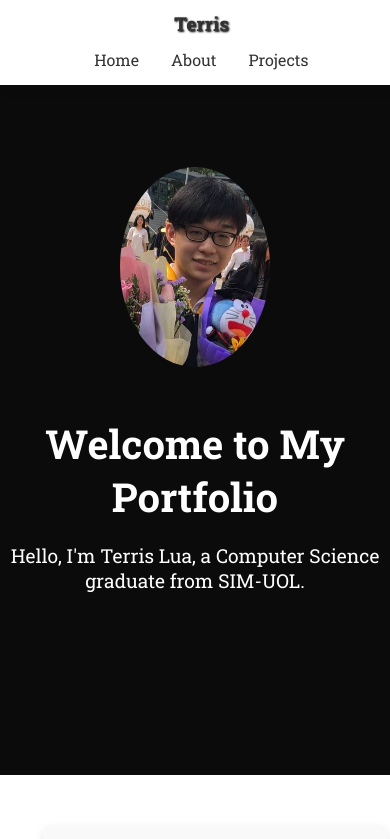
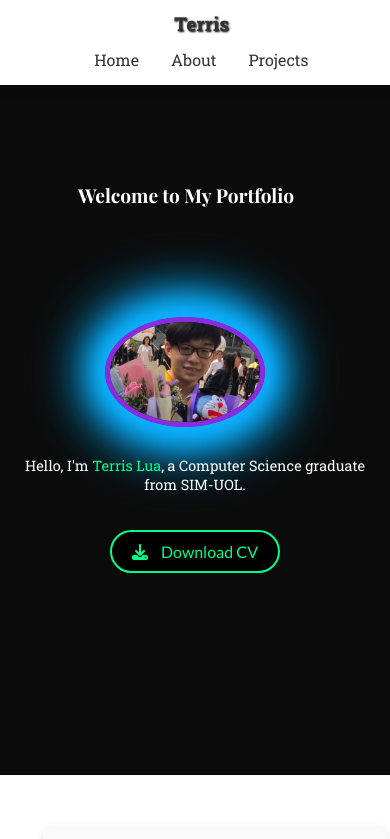
Before and after one commit to TerrisLua/PortfolioWebsite, a React (Create React App) app: page / in a window 390 px wide. Shown: the top 839 px of the page. Built offline with nearby package versions, Linux system fonts and the light colour scheme.

Commit message:
New styling

```diff
--- a/package.json
+++ b/package.json
@@ -4,6 +4,8 @@
   "private": true,
   "dependencies": {
     "@fortawesome/fontawesome-free": "^6.5.2",
+    "@fortawesome/free-solid-svg-icons": "^6.5.2",
+    "@fortawesome/react-fontawesome": "^0.2.2",
     "@testing-library/jest-dom": "^5.17.0",
     "@testing-library/react": "^13.4.0",
     "@testing-library/user-event": "^13.5.0",
--- a/public/index.html
+++ b/public/index.html
@@ -9,6 +9,7 @@
       href="https://cdnjs.cloudflare.com/ajax/libs/font-awesome/5.15.4/css/all.min.css"
     />
     <link href="https://fonts.googleapis.com/css2?family=Roboto+Slab:wght@400;600;700&display=swap" rel="stylesheet">
+    <link href="https://fonts.googleapis.com/css2?family=Lato:wght@400;700&family=Playfair+Display:wght@700&display=swap" rel="stylesheet">
     <link rel="stylesheet" href="https://cdnjs.cloudflare.com/ajax/libs/font-awesome/5.15.3/css/all.min.css" integrity="sha384-SZXxX4whJ79/gErwcOYf6q2zYoiZ+K2V9lK5bK2EJTh4pz/rW1i5Y8WfTtQ3TqZW" crossorigin="anonymous">
 
 
--- a/src/components/Experience.css
+++ b/src/components/Experience.css
@@ -51,7 +51,6 @@ body {
 }
 
 .experience-box:hover {
-  transform: scale(1.05);
   font-size: 1.1em; /* Optional: scale text slightly */
 }
 
@@ -59,6 +58,20 @@ body {
   font-size: 0.6em;
   color: #00ff89;
   margin-bottom: 10px;
+}
+
+.skills-list {
+  list-style-type: none;
+  padding: 0;
+}
+
+.skills-list li {
+  display: inline-block;
+  margin-right: 10px;
+  padding: 5px 10px;
+  background-color: #000;
+  border-radius: 5px;
+  margin-bottom: 5px;
 }
 
 .modal {
@@ -74,8 +87,6 @@ body {
   z-index: 1000;
 }
 
-
-
 .modal-content {
   background: #1e1e1e;
   padding: 20px;
@@ -83,6 +94,20 @@ body {
   max-width: 500px;
   width: 90%;
   position: relative;
+}
+
+.more-details-btn {
+  background-color: #00ff89;
+  color: #000;
+  border: none;
+  padding: 10px;
+  border-radius: 5px;
+  cursor: pointer;
+  margin-top: 10px; /* Add margin to position the button within the box */
+}
+
+.more-details-btn:hover {
+  background-color: #00d977;
 }
 
 .close-button {
--- a/src/components/Experience.js
+++ b/src/components/Experience.js
@@ -3,7 +3,7 @@ import './Experience.css';
 
 const experiences = [
   {
-    title: 'Junior Data Engineer, Synagie',
+    title: 'Junior Data Engineer',
     company: 'Synagie',
     date: 'May 2022 - Aug 2023',
     descriptions: [
@@ -11,6 +11,7 @@ const experiences = [
       'Collaborated with cross-functional teams to develop data models and warehouse solutions.',
       'Optimized SQL queries to enhance database performance and reduce processing time.'
     ],
+    skills: ['Python', 'SQL', 'ETL', 'Data Modeling', 'SQL Optimization', 'Dbeaver', 'Snowflake', 'Alibabacloud', 'Excel', 'Sharepoint', 'Lazada RESTful API']
   },
 ];
 
@@ -20,15 +21,20 @@ const Experience = () => {
   const closeModal = () => {
     setModalData(null);
   };
-
   return (
     <div className="experience-section">
       <div className="experience-grid">
         {experiences.map((exp, index) => (
-          <div key={index} className="experience-box" onClick={() => setModalData(exp)}>
+          <div key={index} className="experience-box">
             <span className="experience-date">{exp.date}</span>
             <h4>{exp.title}</h4>
             <p>{exp.company}</p>
+            <button
+              className="more-details-btn"
+              onClick={() => setModalData(exp)}
+            >
+              More Details
+            </button>
           </div>
         ))}
       </div>
@@ -44,6 +50,12 @@ const Experience = () => {
                 <li key={index}>{description}</li>
               ))}
             </ul>
+            <h4>Tools & Skills:</h4>
+            <ul className="skills-list">
+              {modalData.skills.map((skill, index) => (
+                <li key={index}>{skill}</li>
+              ))}
+            </ul>
           </div>
         </div>
       )}
--- a/src/components/HomePage.css
+++ b/src/components/HomePage.css
@@ -1,13 +1,30 @@
  /* HomePage.css */
  @import url('https://fonts.googleapis.com/css2?family=Roboto+Slab:wght@400;600;700&display=swap');
 
+ @keyframes glowing {
+  0% {
+    box-shadow: 0 0 5px #8a2be2, 0 0 10px #8a2be2, 0 0 15px #8a2be2, 0 0 20px #8a2be2, 0 0 25px #8a2be2, 0 0 30px #8a2be2, 0 0 35px #8a2be2, 0 0 40px #8a2be2;
+  }
+  50% {
+    box-shadow: 0 0 10px #ff00ff, 0 0 20px #ff00ff, 0 0 30px #ff00ff, 0 0 40px #ff00ff, 0 0 50px #ff00ff, 0 0 60px #ff00ff, 0 0 70px #ff00ff, 0 0 80px #ff00ff;
+  }
+  50% {
+    box-shadow: 0 0 15px #00bfff, 0 0 25px #00bfff, 0 0 35px #00bfff, 0 0 45px #00bfff, 0 0 55px #00bfff, 0 0 65px #00bfff, 0 0 75px #00bfff, 0 0 85px #00bfff;
+  }
+  75% {
+    box-shadow: 0 0 10px #ff00ff, 0 0 20px #ff00ff, 0 0 30px #ff00ff, 0 0 40px #ff00ff, 0 0 50px #ff00ff, 0 0 60px #ff00ff, 0 0 70px #ff00ff, 0 0 80px #ff00ff;
+  }
+  100% {
+    box-shadow: 0 0 5px #8a2be2, 0 0 10px #8a2be2, 0 0 15px #8a2be2, 0 0 20px #8a2be2, 0 0 25px #8a2be2, 0 0 30px #8a2be2, 0 0 35px #8a2be2, 0 0 40px #8a2be2;
+  }
+}
 /* General styles */
 body, html {
   margin: 0;
   padding: 0;
   width: 100%;
   height: 100%;
-  font-family: 'Roboto Slab', serif;
+  font-family: 'Playfair Display', serif;
 }
 
 h3 {
@@ -26,13 +43,35 @@ a:hover {
 }
 
 .heading {
-  font-size: 2.5rem;
-  margin-bottom: 20px;
+  font-family: 'Playfair Display', serif;
+  font-size: 3rem; /* Adjust size as needed */
+  color: #ffffff; /* Adjust color as needed */
+  position: absolute; /* Position it absolutely */
+  top: 20%; /* Adjust this value to position it at the top of your DP */
+  left: 35%; /* Center it horizontally */
+  transform: translateX(-50%); /* Adjust position to be centered */
 }
 
 .paragraph {
   font-size: 1.2rem;
   margin-bottom: 15px;
+}
+
+.profile-pic-container {
+  display: flex;
+  align-items: center;
+  height: 100vh; /* Ensure it takes up the full viewport height */
+  background: linear-gradient(135deg, #1f1f1f, #121212); /* Background gradient */
+}
+
+.profile-pic {
+  width: 150px;
+  height: 150px;
+  border-radius: 50%;
+  object-fit: cover;
+  border: 5px solid #8a2be2; /* Initial border color */
+  animation: glowing 5s infinite; /* Apply the animation */
+  margin-right: 50px; /* Add margin to the right to separate from text */
 }
 
 .button {
@@ -46,8 +85,36 @@ a:hover {
   transition: background-color 0.3s;
 }
 
+.highlight {
+  color: #00ff89; /* Green color for highlight */
+}
+
 .button:hover {
   background-color: #0056b3;
+}
+
+.resume-button {
+  display: inline-block;
+  padding: 10px 20px;
+  font-size: 1rem;
+  font-family: 'Lato', sans-serif;
+  color: #00ff89; /* Green text color */
+  background-color: #000; /* Black background */
+  border: 2px solid #00ff89; /* Green border */
+  border-radius: 25px; /* Rounded corners */
+  text-decoration: none;
+  transition: background-color 0.3s, color 0.3s, border-color 0.3s;
+  margin-top: 20px; /* Add margin for spacing */
+}
+
+.resume-button:hover {
+  background-color: #00ff89; /* Green background on hover */
+  color: #000; /* Black text on hover */
+  border-color: #000; /* Black border on hover */
+}
+
+.resume-button svg {
+  margin-right: 10px; /* Space between icon and text */
 }
 
 /* Section styles */
@@ -94,17 +161,9 @@ a:hover {
   margin-right: 70px; /* Increase margin to move text to the right */
 }
 
-.profile-pic {
-  width: 100%;
-  max-width: 250px;  /* Set a max size for the profile picture */
-  height: auto; /* Maintain aspect ratio */
-  border-radius: 50%;
-  object-fit: cover;
-  margin: 0 auto; /* Center align the image */
-}
-
 .home-text {
   max-width: 600px;
+  text-align: left;
 }
 
 /* Experience section */
@@ -457,25 +516,6 @@ a:hover {
   margin: 0 0 10px;
 }
 
-.project-card p {
-  margin: 0 0 20px;
-  color: #555;
-}
-
-.project-card a {
-  display: inline-block;
-  padding: 10px 20px;
-  color: #fff;
-  background: #007bff;
-  border-radius: 4px;
-  text-decoration: none;
-  transition: background 0.2s;
-}
-
-.project-card a:hover {
-  background: #0056b3;
-}
-
 /* Contact section */
 .contact-section {
   display: flex;
@@ -516,8 +556,6 @@ a:hover {
   color: #0056b3;
 }
 
-
-
 .contact-name {
   margin-top: 10px;
   font-size: 1.2em;
@@ -532,17 +570,50 @@ a:hover {
   }
 
   .home-image {
-    margin: 0 0 20px 0; /* Remove right margin and add bottom margin */
+    margin-bottom: 10px; /* Add bottom margin to separate from the text */
+  }
+
+  .resume-button {
+    display: inline-block;
+    width: auto; /* Make sure the button fits the content */
+    padding: 10px 20px;
+    margin: 0 auto; /* Center the button */
+  }
+
+  .home-text {
+    text-align: center;
+    max-width: 90%;
+  }
+
+  .home-text .heading {
+    font-size: 1.5rem; /* Adjust h1 font size for mobile */
+  }
+
+  .home-text .paragraph {
+    font-size: 1rem; /* Adjust paragraph font size for mobile */
+  }
+
+  .home-image {
+    margin-top: 10px; /* Add some margin to avoid overlapping with the navbar */
   }
 
   .profile-pic {
-    margin-left: 0; /* Reset margin for smaller screens */
+    width: 20px;
+    height: 20px;
+    margin-left: 100px; /* Reset margin for smaller screens */
+    margin-top: 100px;
   }
 
   .about-container {
     flex-direction: column;
     text-align: center;
     padding: 1em; /* Reduce padding for smaller screens */
+  }
+
+  .heading {
+    top: 20%; /* Adjust this value to position it at the top of your DP */
+    left: 20%; /* Center it horizontally */
+    transform: translateX(-50%); /* Adjust position to be centered */
   }
 
   .about-text {
@@ -560,11 +631,25 @@ a:hover {
   }
 
   .project-card {
-    max-width: 90%; /* Adjust max width for smaller screens */
+    max-width: 80%; /* Adjust max width for smaller screens */
   }
   .profile-pic {
     width: 150px; /* Adjust width for smaller screens */
-    height: 200px; /* Adjust height for smaller screens */
+    height: 100px; /* Adjust height for smaller screens */
     margin-left: 0 auto; /* Reset margin for smaller screens */
   }
 }
+
+@media (max-width: 480px) {
+  .home-text .heading {
+    font-size: 1.2rem; /* Further adjust h1 font size for smaller screens */
+  }
+
+  .home-text .paragraph {
+    font-size: 0.9rem; /* Further adjust paragraph font size for smaller screens */
+  }
+
+  .home-image {
+    margin-top: 15px; /* Increase margin for smaller screens */
+  }
+}
--- a/src/components/HomePage.js
+++ b/src/components/HomePage.js
@@ -8,7 +8,8 @@ import Projects from './Projects';
 import Experience from './Experience'; // Import the Experience component
 import Education from './Education';
 import Skills from './Skills';
-
+import { FontAwesomeIcon } from '@fortawesome/react-fontawesome';
+import { faDownload } from '@fortawesome/free-solid-svg-icons';
 
 
 const HomePage = () => {
@@ -86,7 +87,7 @@ const HomePage = () => {
           <div className="home-text">
             <motion.h1
               className="heading"
-              initial={{ opacity: 0, y: -50 }}
+              initial={{ opacity: 0, y: -200 }}
               animate={{ opacity: 1, y: 0 }}
               transition={{ duration: 1 }}
             >
@@ -96,10 +97,14 @@ const HomePage = () => {
               className="paragraph"
               initial={{ opacity: 0 }}
               animate={{ opacity: 1 }}
-              transition={{ delay: 0.5, duration: 1 }}
+              transition={{ delay: 1, duration: 1 }}
             >
-              Hello, I'm Terris Lua, a Computer Science graduate from SIM-UOL.
+              Hello, I'm <span className="highlight">Terris Lua</span>, a Computer Science graduate from SIM-UOL.
             </motion.p>
+            <br />
+              <a href="/assets/TerrisLuaResume.pdf" download className="resume-button">
+                <FontAwesomeIcon icon={faDownload} /> Download CV
+              </a>
           </div>
         </div>
       </div>
--- a/src/components/Projects.css
+++ b/src/components/Projects.css
@@ -1,3 +1,5 @@
+/* Projects.css */
+
 .projects-section {
   padding: 60px 0;
   background-color: #000000; /* Change background color to black */
@@ -64,15 +66,18 @@
 .project-link {
   display: inline-block;
   padding: 10px 20px;
-  background-color: #007bff;
-  color: #ffffff;
-  border-radius: 5px;
+  background-color: #000; /* Black background */
+  color: #00ff89; /* Green text color */
+  border: 2px solid #00ff89; /* Green border */
+  border-radius: 25px; /* Rounded corners */
   text-decoration: none;
-  transition: background-color 0.3s;
+  transition: background-color 0.3s, color 0.3s, border-color 0.3s;
 }
 
 .project-link:hover {
-  background-color: #0056b3;
+  background-color: #00ff89; /* Green background on hover */
+  color: #000; /* Black text on hover */
+  border-color: #000; /* Black border on hover */
 }
 
 /* Mobile responsiveness */
```
Also changed, not shown: src/components/Projects.js (line endings or trailing spaces), 2 other files (tests, documents, lock files or other folders).
